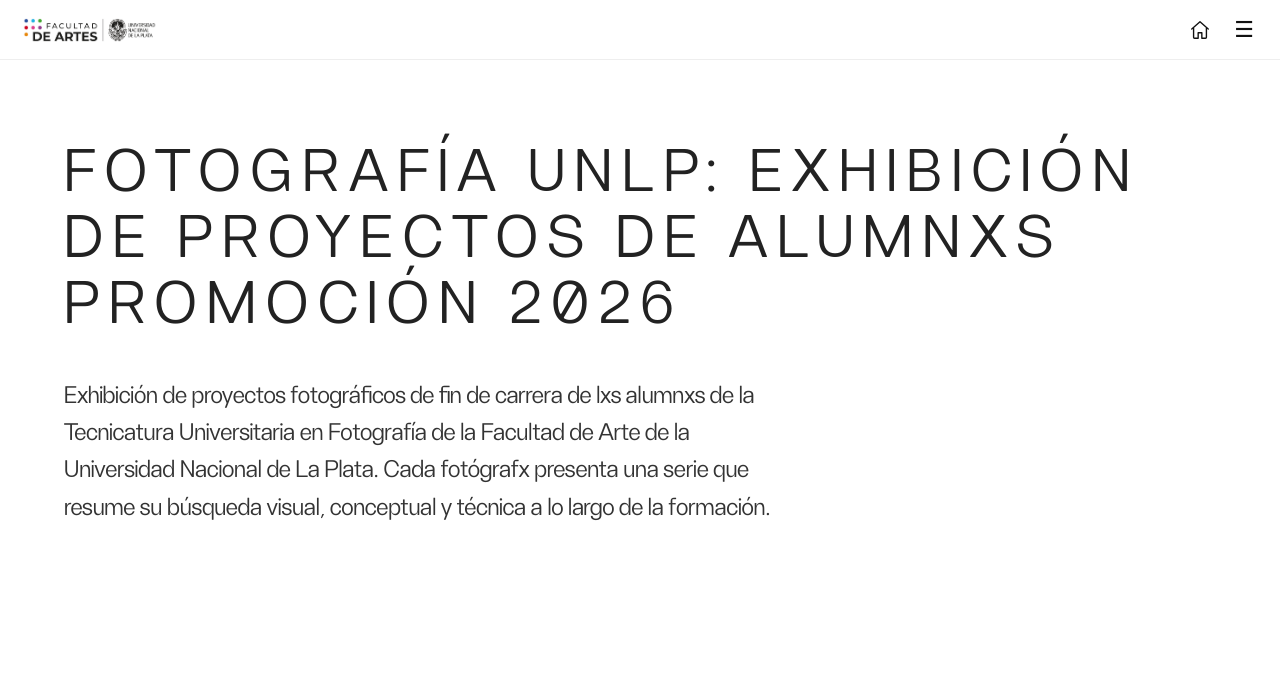
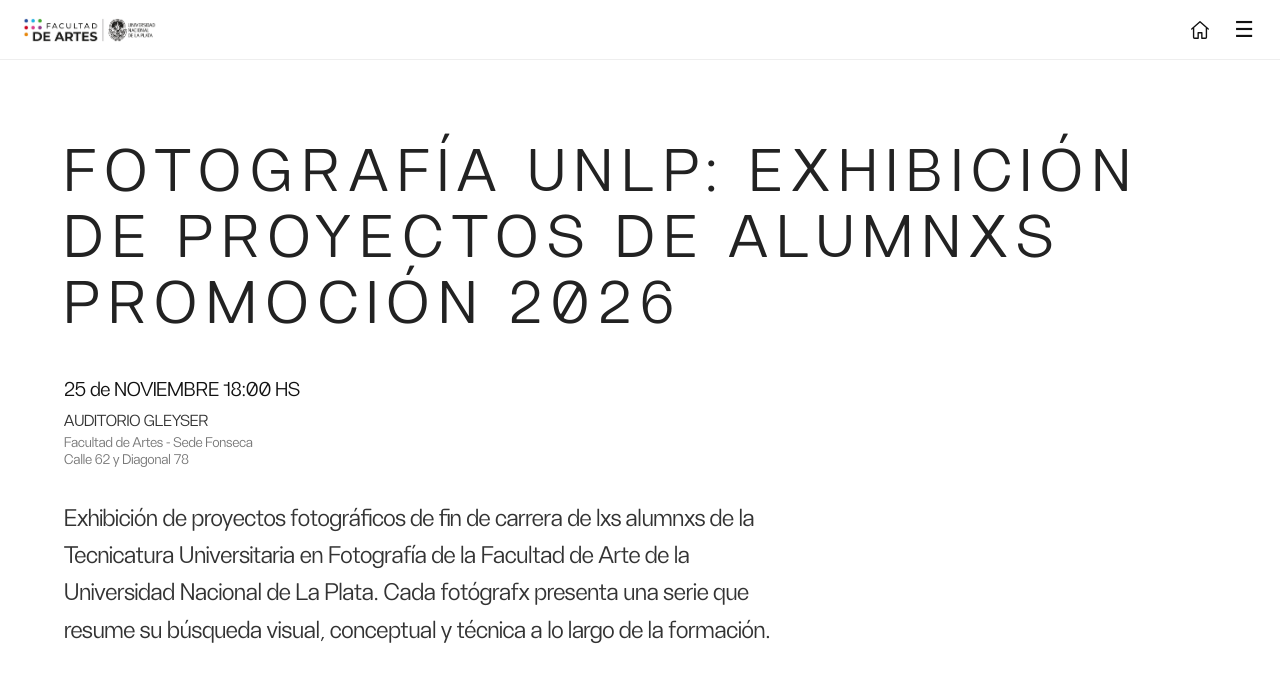
Before and after one commit to dargonar/muestra-fotografia-fda, a plain HTML site: page index.html in a window 1280 px wide. Shown: the top 684 px of the page. Drawn offline with Linux system fonts and the light colour scheme; grey boxes are pictures that could not be loaded.

Commit message:
home: componente de info de la muestra (fecha/lugar) entre título y texto, desde data.json

```diff
--- a/app.js
+++ b/app.js
@@ -108,11 +108,20 @@
     if (!data) return;
     homeGrid.innerHTML = '';
 
-    // Title + intro from config
+    // Title + intro + event from config
     const titleEl = document.getElementById('homeTitle');
     const introEl = document.getElementById('homeIntro');
+    const eventEl = document.getElementById('homeEvent');
     if (titleEl && data.site) titleEl.textContent = data.site.heading || '';
     if (introEl && data.site) introEl.textContent = data.site.intro || '';
+    if (eventEl && data.site && data.site.event) {
+      const ev = data.site.event;
+      eventEl.innerHTML =
+        `<div class="he-date">${escapeHtml(ev.date || '')}</div>` +
+        `<div class="he-venue">${escapeHtml(ev.venue || '')}</div>` +
+        `<div class="he-place">${escapeHtml(ev.place || '')}</div>` +
+        `<div class="he-place">${escapeHtml(ev.address || '')}</div>`;
+    }
 
     const items = [];
 
--- a/index.html
+++ b/index.html
@@ -32,6 +32,7 @@
     <main id="view-home" class="view active">
       <div class="home-header">
         <h1 class="home-title" id="homeTitle"></h1>
+        <div class="home-event" id="homeEvent"></div>
         <p class="home-intro" id="homeIntro"></p>
       </div>
       <div id="homeGrid" class="home-grid nyu-grid"></div>
--- a/style.css
+++ b/style.css
@@ -142,6 +142,25 @@ ul { list-style: none; }
   text-transform: uppercase;
   letter-spacing: 10px;
   text-wrap: pretty;
+}
+.home-event {
+  margin-bottom: 32px;
+}
+.he-date {
+  font-size: 20px;
+  font-weight: 400;
+  color: #111;
+  margin-bottom: 10px;
+}
+.he-venue {
+  font-size: 16px;
+  font-weight: 400;
+  color: #333;
+  margin-bottom: 4px;
+}
+.he-place {
+  font-size: 14px;
+  color: #777;
 }
 .home-intro {
   font-size: 24px;
```
Also changed, not shown: data.json.
